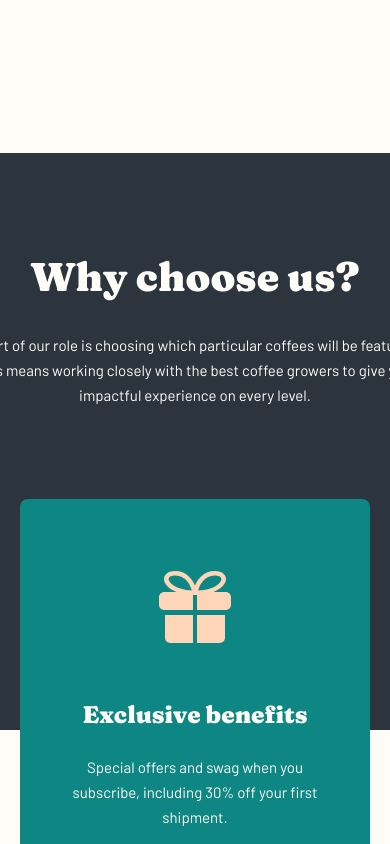
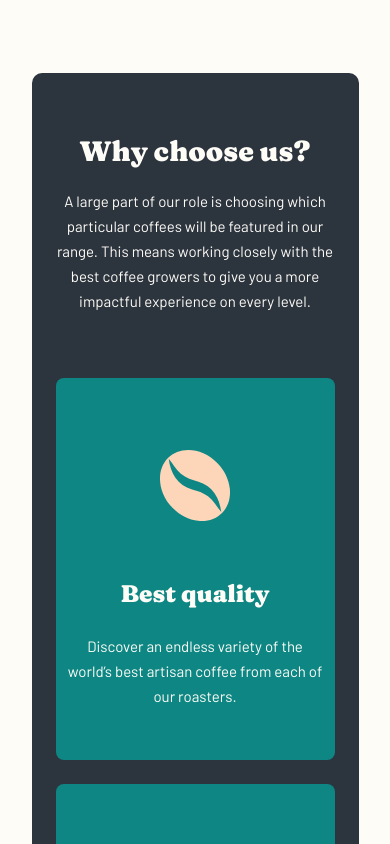
Before and after one commit to danielopq/Coffeeroasters, a React (Vite) app: page / in a window 390 px wide. Shown: the part 1240-2084 px from the top of the page. Built offline with nearby package versions, Linux system fonts and the light colour scheme.

Commit message:
HomeWhyChooseUs.tsx - mobile verssion done

```diff
--- a/src/components/home/homeWhyChooseUs/HomeWhyChooseUs.tsx
+++ b/src/components/home/homeWhyChooseUs/HomeWhyChooseUs.tsx
@@ -4,7 +4,7 @@ import './homeWhyChooseUs.css';
  * Functional component that renders the "Why choose us" section on the home page.
  * @returns {JSX.Element} - The "Why choose us" section.
  */
-const HomeWhyChooseUs = () => {
+const HomeWhyChooseUs:React.FC = () => {
     return (
         <>
             <div id="homeWhyChooseUs">
--- a/src/components/home/homeWhyChooseUs/homeWhyChooseUs.css
+++ b/src/components/home/homeWhyChooseUs/homeWhyChooseUs.css
@@ -119,3 +119,37 @@
         margin-bottom: 0px;
     }
 }
+
+/*############################## MOBILE VERSION ##############################*/
+
+@media screen and (max-width:767px) {
+    #homeWhyChooseUs {
+        width: 327px;
+        height: 902px;
+        flex-direction: column;
+        margin-top: 120px;
+        padding-top: 64px;
+    }
+
+    #homeWhyChooseUs p {
+        width: 279px;
+        height: 125px;
+        margin-top: 24px;
+    }
+
+    #homeReasons {
+        width: 279px;
+        height: 1194px;
+        flex-direction: column;
+        margin-top: -597px;
+    }
+
+    .reason {
+        width: inherit;
+        height: 382px;
+    }
+
+    .reasonContent {
+        margin-bottom: 48px;
+    }
+}
--- a/src/index.css
+++ b/src/index.css
@@ -126,6 +126,10 @@ p{
         font: 900 40px/40px 'Fraunces-Black';
     }
 
+    h2{
+        font: 28px/28px 'Fraunces-Black';
+    }
+
     .mainText{
         font: 400 15px/25px 'Barlow-Regular';
     }
```
